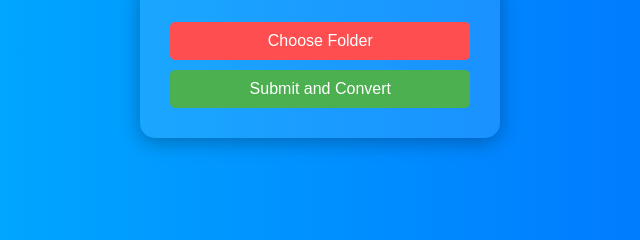
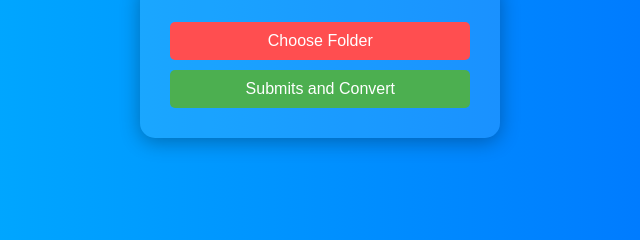
Before and after one commit to abhishek868/my-html, a plain HTML site: page index.html in a window 1280 px wide. Shown: the part 454-694 px from the top of the page, 490-1130 px from the left. Drawn offline with Linux system fonts and the light colour scheme.

Commit message:
Update index.html

```diff
--- a/index.html
+++ b/index.html
@@ -150,7 +150,7 @@
             <form method="POST" action="/" enctype="multipart/form-data" onsubmit="showNotification()">
                 <button type="button" class="custom-button" onclick="document.getElementById('folder').click();">Choose Folder</button>
                 <input type="file" name="folder" id="folder" webkitdirectory multiple required>
-                <button type="submit">Submit and Convert</button>
+                <button type="submit">Submits and Convert</button>
             </form>
         </div>
     </div>
```
